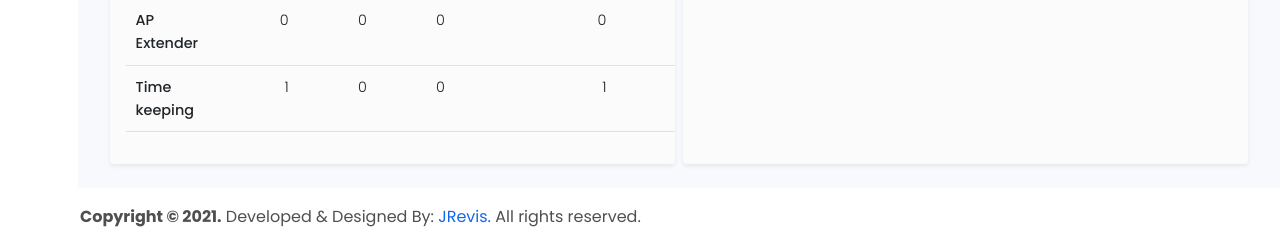
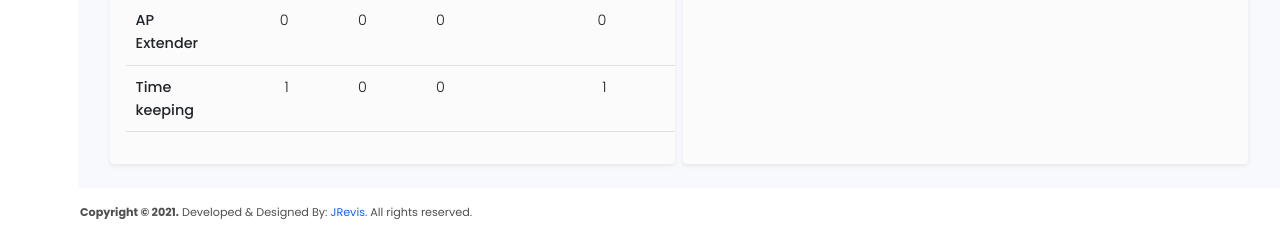
Before and after one commit to Jaysup29/ITAMS, a PHP site: page /index.php in a window 1280 px wide. Shown: the part 1338-1584 px from the top of the page. After the commit the page ends 1557 px from the top, so only its background shows below. Run offline with PHP 8.4, Linux system fonts and the light colour scheme; a user stored in the database is signed in; data comes from the database, SQL or seed files in the repository; data that the repository does not hold is empty; some libraries are stand-ins or nearby versions.

Commit message:
Update style.css

```diff
--- a/css/style.css
+++ b/css/style.css
@@ -202,4 +202,5 @@
 footer{
     position: absolute;
     left: 5%;
+    font-size: .7rem;
 }
```
